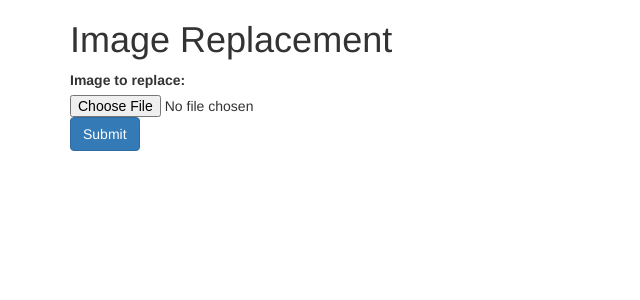
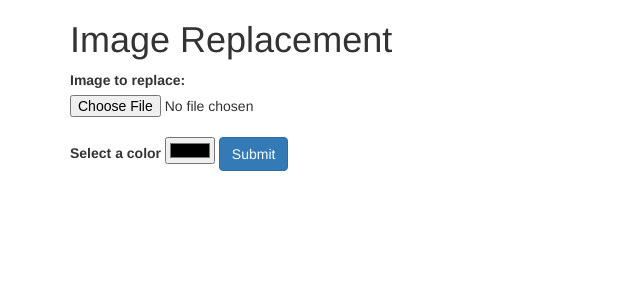
Before and after one commit to abdul-hamid-achik/serpiente, a Django app: page / in a window 1280 px wide. Shown: the top 300 px of the page, without its empty margins (0-640 px from the left). Run offline with Django 3.2, Linux system fonts and the light colour scheme; some libraries are stand-ins or nearby versions.

Commit message:
adding color part

```diff
--- a/templates/index.html
+++ b/templates/index.html
@@ -19,6 +19,9 @@
 	  {% csrf_token %}
   		<label>Image to replace:</label>
 	    <input type="file" name="graphic">
+	    <br>
+	    <label>Select a color</label>
+	    <input type="color" name="color">
 	  {% buttons %}
 	    <button type="submit" class="btn btn-primary">
 	      {% bootstrap_icon "send" %} Submit
```
Also changed, not shown: hydra/lib/scripts/graphic_replace.py (+5 -3 lines).
